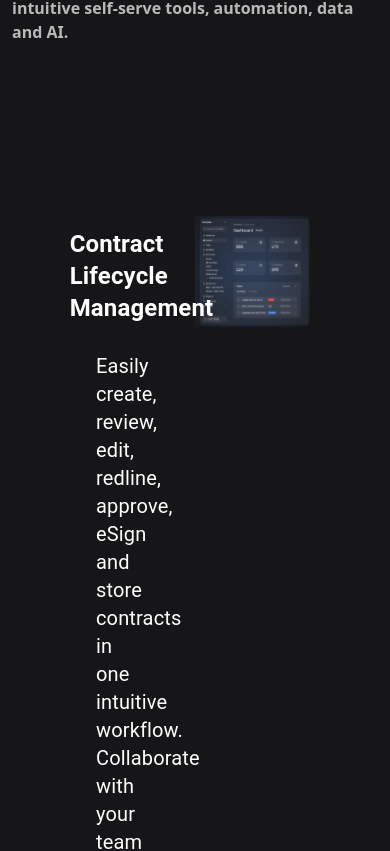
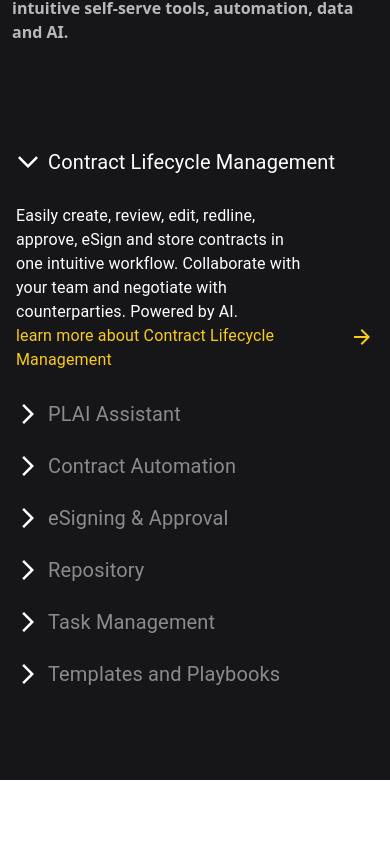
Before and after one commit to prajjwal2-3/pocket, a React (Vite) app: page / in a window 390 px wide. Shown: the part 1418-2269 px from the top of the page. After the commit the page ends 2198 px from the top, so only its background shows below. Built offline with nearby package versions, Linux system fonts and the light colour scheme.

Commit message:
accordian complete

```diff
--- a/src/App.tsx
+++ b/src/App.tsx
@@ -13,12 +13,10 @@
       <Infinitescrollbrand/>
       <Para/>
 <div className="w-full flex flex-row justify-around h-auto">
-<div className="sm:w-full w-full mt-40 mx-20">
+<div className="sm:w-full w-full sm:my-40 my-20 sm:mx-20">
 <CustomizedAccordions/>
 </div>
-{/* <div className="w-5/12  sm:block hidden ">
-<SvgComponent7 />
-</div> */}
+
 </div>
     </div>
   );
--- a/src/components/Accordian.tsx
+++ b/src/components/Accordian.tsx
@@ -1,42 +1,41 @@
-import * as React from 'react';
-import { styled } from '@mui/material/styles';
-import { SvgComponent } from './image';
-import { SvgComponent2 } from './image2';
-import { SvgComponent3 } from './image3';
-import MuiAccordion, { AccordionProps } from '@mui/material/Accordion';
+import * as React from "react";
+import ArrowForwardIcon from "@mui/icons-material/ArrowForward"
+import { styled } from "@mui/material/styles";
+import { SvgComponent } from "./image";
+import { SvgComponent2 } from "./image2";
+import { SvgComponent3 } from "./image3";
+import MuiAccordion, { AccordionProps } from "@mui/material/Accordion";
 import MuiAccordionSummary, {
   AccordionSummaryProps,
-} from '@mui/material/AccordionSummary';
-import MuiAccordionDetails from '@mui/material/AccordionDetails';
-import Typography from '@mui/material/Typography';
-import { SvgComponent4 } from './image4';
-import { SvgComponent5 } from './image5';
-import { SvgComponent6 } from './image6';
-import { SvgComponent7 } from './image7';
+} from "@mui/material/AccordionSummary";
+import ArrowForwardIosSharpIcon from '@mui/icons-material/ArrowForwardIosSharp';
+import MuiAccordionDetails from "@mui/material/AccordionDetails";
+import Typography from "@mui/material/Typography";
+import { SvgComponent4 } from "./image4";
+import { SvgComponent5 } from "./image5";
+import { SvgComponent6 } from "./image6";
+import { SvgComponent7 } from "./image7";
 
 const Accordion = styled((props: AccordionProps) => (
   <MuiAccordion disableGutters elevation={0} square {...props} />
 ))(({}) => ({
-
-  '&::before': {
-    display: 'none',
+  "&::before": {
+    display: "none",
   },
 }));
 
 const AccordionSummary = styled((props: AccordionSummaryProps) => (
   <MuiAccordionSummary
-    // expandIcon={<ArrowForwardIosSharpIcon sx={{ fontSize: '0.9rem' }} />}
+    expandIcon={<ArrowForwardIosSharpIcon sx={{ fontSize: '1.5rem', color: 'white' }} />}
     {...props}
   />
 ))(({ theme }) => ({
-  backgroundColor:
-  'rgb(22,22,24)'
-   ,
-  flexDirection: 'row-reverse',
-  '& .MuiAccordionSummary-expandIconWrapper.Mui-expanded': {
-    transform: 'rotate(90deg)',
+  backgroundColor: "rgb(22,22,24)",
+  flexDirection: "row-reverse",
+  "& .MuiAccordionSummary-expandIconWrapper.Mui-expanded": {
+    transform: "rotate(90deg)",
   },
-  '& .MuiAccordionSummary-content': {
+  "& .MuiAccordionSummary-content": {
     marginLeft: theme.spacing(1),
   },
 }));
@@ -47,7 +46,7 @@
 }));
 
 export default function CustomizedAccordions() {
-  const [expanded, setExpanded] = React.useState<string | false>('panel1');
+  const [expanded, setExpanded] = React.useState<string | false>("panel1");
 
   const handleChange =
     (panel: string) => (_event: React.SyntheticEvent, newExpanded: boolean) => {
@@ -56,143 +55,211 @@
 
   return (
     <div className="flex flex-row">
-      <div className='w-6/12' >
-      <Accordion expanded={expanded === 'panel1'} onChange={handleChange('panel1')}>
-        <AccordionSummary  aria-controls="panel1d-content" id="panel1d-header">
-          <Typography className=''>
-            <div className="font-bold text-2xl text-white">
+      <div className="sm:w-6/12 w-full">
+        <Accordion
+          expanded={expanded === "panel1"}
+          onChange={handleChange("panel1")}
+        >
+          <AccordionSummary aria-controls="panel1d-content" id="panel1d-header">
+            <Typography className="">
+              <div className={`sm:font-bold sm:text-2xl text-xl ${expanded==='panel1'?"text-white":"text-white/50"} `}>
                 Contract Lifecycle Management
               </div>
             </Typography>
           </AccordionSummary>
-        <AccordionDetails className='bg-[rgb(22,22,24)]'>
+          <AccordionDetails className="bg-[rgb(22,22,24)]">
             <Typography>
-            <div className="flex flex-row">
-              <div className="text-white w-6/12 text-xl">Easily create, review, edit, redline, approve, eSign and store contracts in one intuitive workflow. Collaborate with your team and negotiate with counterparties. Powered by AI.</div>
-              {/* <div className="w-6/12">
-                <SvgComponent/>
-              </div> */}
+              <div className="flex flex-col">
+                <div className="text-white w-10/12 sm:text-xl">
+                  Easily create, review, edit, redline, approve, eSign and store
+                  contracts in one intuitive workflow. Collaborate with your
+                  team and negotiate with counterparties. Powered by AI.
+                </div>
+             <div className="text-yellow-400 text-md flex">
+          learn more about  Contract Lifecycle Management
+          <div className="hover:pl-5 duration-200">
+          <ArrowForwardIcon/>
+          </div>
+             </div>
               </div>
             </Typography>
           </AccordionDetails>
         </Accordion>
-      <Accordion expanded={expanded === 'panel2'} onChange={handleChange('panel2')}>
+
+        <Accordion
+          expanded={expanded === "panel2"}
+          onChange={handleChange("panel2")}
+        >
           <AccordionSummary aria-controls="panel2d-content" id="panel2d-header">
-        <Typography className=''>
-            <div className="font-bold text-2xl text-white">
-            Contract Lifecycle Management
+            <Typography className="">
+              <div className={`sm:font-bold sm:text-2xl text-xl ${expanded==='panel2'?"text-white":"text-white/50"} `}>
+                PLAI Assistant
               </div>
             </Typography>
           </AccordionSummary>
-        <AccordionDetails className='bg-[rgb(22,22,24)]'>
+          <AccordionDetails className="bg-[rgb(22,22,24)]">
             <Typography>
-            <div className="flex flex-row">
-              <div className="text-white w-6/12 text-xl">Easily create, review, edit, redline, approve, eSign and store contracts in one intuitive workflow. Collaborate with your team and negotiate with counterparties. Powered by AI.</div>
-              {/* <div className="w-6/12">
-                <SvgComponent/>
-              </div> */}
+              <div className="flex flex-col">
+                <div className="text-white w-10/12 sm:text-xl">
+                  PLAI supports with everything from drafting, reviewing and
+                  understanding documents to creating summaries. Ask any
+                  questions and get instant answers. Powered by AI.
+                </div>
+                <div className="text-yellow-400 text-md">
+          learn more about PLAI Assistant
+          <ArrowForwardIcon/>
+             </div>
               </div>
             </Typography>
           </AccordionDetails>
         </Accordion>
-      <Accordion expanded={expanded === 'panel3'} onChange={handleChange('panel3')}>
+        <Accordion
+          expanded={expanded === "panel3"}
+          onChange={handleChange("panel3")}
+        >
           <AccordionSummary aria-controls="panel3d-content" id="panel3d-header">
-        <Typography className=''>
-            <div className="font-bold text-2xl text-white">
-            Contract Lifecycle Management
+            <Typography className="">
+              <div className={`sm:font-bold sm:text-2xl text-xl ${expanded==='panel3'?"text-white":"text-white/50"} `}>
+                Contract Automation
               </div>
             </Typography>
           </AccordionSummary>
-        <AccordionDetails className='bg-[rgb(22,22,24)]'>
+          <AccordionDetails className="bg-[rgb(22,22,24)]">
             <Typography>
-            <div className="flex flex-row">
-              <div className="text-white w-6/12 text-xl">Easily create, review, edit, redline, approve, eSign and store contracts in one intuitive workflow. Collaborate with your team and negotiate with counterparties. Powered by AI.</div>
-              {/* <div className="w-6/12">
-                <SvgComponent/>
-              </div> */}
+              <div className="flex flex-col">
+                <div className="text-white w-10/12 sm:text-xl">
+                  Streamline contract lifecycles by automating templates and
+                  empower your teams to generate contracts in minutes. Elevate
+                  efficiency, minimise human error.
+                </div>
+                <div className="text-yellow-400 text-md">
+          learn more about  Contract Automation
+          <ArrowForwardIcon/>
+             </div>
               </div>
             </Typography>
           </AccordionDetails>
         </Accordion>
-      <Accordion expanded={expanded === 'panel4'} onChange={handleChange('panel4')}>
+        <Accordion
+          expanded={expanded === "panel4"}
+          onChange={handleChange("panel4")}
+        >
           <AccordionSummary aria-controls="panel4d-content" id="panel4d-header">
-        <Typography className=''>
-            <div className="font-bold text-2xl text-white">
-            Contract Lifecycle Management
+            <Typography className="">
+              <div className={`sm:font-bold sm:text-2xl text-xl ${expanded==='panel4'?"text-white":"text-white/50"} `}>
+                eSigning & Approval
               </div>
             </Typography>
           </AccordionSummary>
-        <AccordionDetails className='bg-[rgb(22,22,24)]'>
+          <AccordionDetails className="bg-[rgb(22,22,24)]">
             <Typography>
-            <div className="flex flex-row">
-              <div className="text-white w-6/12 text-xl">Easily create, review, edit, redline, approve, eSign and store contracts in one intuitive workflow. Collaborate with your team and negotiate with counterparties. Powered by AI.</div>
-              {/* <div className="w-6/12">
-                <SvgComponent/>
-              </div> */}
+              <div className="flex flex-col">
+                <div className="text-white w-10/12 sm:text-xl">
+                  Get your contracts approved, signed and stored in one
+                  platform. Integrated with DocuSign.
+                </div>
+                <div className="text-yellow-400 text-md">
+          learn more about eSigning & Apporoval
+          <ArrowForwardIcon/>
+             </div>
               </div>
             </Typography>
           </AccordionDetails>
         </Accordion>
-      <Accordion expanded={expanded === 'panel5'} onChange={handleChange('panel5')}>
+        <Accordion
+          expanded={expanded === "panel5"}
+          onChange={handleChange("panel5")}
+        >
           <AccordionSummary aria-controls="panel5d-content" id="panel5d-header">
-        <Typography className=''>
-            <div className="font-bold text-2xl text-white">
-            Contract Lifecycle Management
-            </div>
+            <Typography className="">
+              <div className={`sm:font-bold sm:text-2xl text-xl ${expanded==='panel5'?"text-white":"text-white/50"} `}>Repository</div>
             </Typography>
           </AccordionSummary>
-        <AccordionDetails className='bg-[rgb(22,22,24)]'>
+          <AccordionDetails className="bg-[rgb(22,22,24)]">
             <Typography>
-            <div className="flex flex-row">
-              <div className="text-white w-6/12 text-xl">Easily create, review, edit, redline, approve, eSign and store contracts in one intuitive workflow. Collaborate with your team and negotiate with counterparties. Powered by AI.</div>
-              {/* <div className="w-6/12">
-                <SvgComponent/>
-              </div> */}
+              <div className="flex flex-col">
+                <div className="text-white w-10/12 sm:text-xl">
+                  Transform legal management. Get full visibility of your
+                  agreements with the Pocketlaw repository. Powered by AI.
+                </div>
+                <div className="text-yellow-400 text-md">
+          learn more about Repository
+          <ArrowForwardIcon/>
+             </div>
               </div>
             </Typography>
           </AccordionDetails>
         </Accordion>
-      <Accordion expanded={expanded === 'panel6'} onChange={handleChange('panel6')}>
+        <Accordion
+          expanded={expanded === "panel6"}
+          onChange={handleChange("panel6")}
+        >
           <AccordionSummary aria-controls="panel6d-content" id="panel6d-header">
-        <Typography className=''>
-            <div className="font-bold text-2xl text-white">
-            Contract Lifecycle Management
+            <Typography className="">
+              <div className={`sm:font-bold sm:text-2xl text-xl ${expanded==='panel6'?"text-white":"text-white/50"} `}>
+                Task Management
               </div>
             </Typography>
           </AccordionSummary>
-        <AccordionDetails className='bg-[rgb(22,22,24)]'>
+          <AccordionDetails className="bg-[rgb(22,22,24)]">
             <Typography>
-            <div className="flex flex-row">
-              <div className="text-white w-6/12 text-xl">Easily create, review, edit, redline, approve, eSign and store contracts in one intuitive workflow. Collaborate with your team and negotiate with counterparties. Powered by AI.</div>
-              {/* <div className="w-6/12">
-                <SvgComponent/>
-              </div> */}
+              <div className="flex flex-col">
+                <div className="text-white w-10/12 sm:text-xl">
+                  Maintain speed and control at scale with your task management
+                  tool. Integrated with Slack.
+                </div>
+                <div className="text-yellow-400 text-md">
+          learn more about Task Management
+          <ArrowForwardIcon/>
+             </div>
               </div>
             </Typography>
           </AccordionDetails>
         </Accordion>
-      <Accordion expanded={expanded === 'panel7'} onChange={handleChange('panel7')}>
+        <Accordion
+          expanded={expanded === "panel7"}
+          onChange={handleChange("panel7")}
+        >
           <AccordionSummary aria-controls="panel7d-content" id="panel7d-header">
-        <Typography className=''>
-            <div className="font-bold text-2xl text-white">
-            Contract Lifecycle Management
+            <Typography className="">
+              <div className={`sm:font-bold sm:text-2xl text-xl ${expanded==='panel7'?"text-white":"text-white/50"} `}>
+                Templates and Playbooks
               </div>
             </Typography>
           </AccordionSummary>
-        <AccordionDetails className='bg-[rgb(22,22,24)]'>
+          <AccordionDetails className="bg-[rgb(22,22,24)]">
             <Typography>
-            <div className="flex flex-row">
-              <div className="text-white w-6/12 text-xl">Easily create, review, edit, redline, approve, eSign and store contracts in one intuitive workflow. Collaborate with your team and negotiate with counterparties. Powered by AI.</div>
-              {/* <div className="w-6/12">
-                <SvgComponent/>
-              </div> */}
+              <div className="flex flex-col">
+                <div className="text-white w-10/12 sm:text-xl">
+                  One place to easily access all your company's templates and
+                  playbooks. In addition to your own, access our library of +400
+                  templates for different jurisdictions.
+                </div>
+                <div className="text-yellow-400 text-md">
+          learn more about Templates and Playbooks
+          <ArrowForwardIcon/>
+             </div>
               </div>
             </Typography>
           </AccordionDetails>
         </Accordion>
       </div>
-    <div className="w-6/12 ">
-{expanded==='panel1'?<SvgComponent/>:expanded==='panel2'?<SvgComponent2/>:expanded==='panel3'?<SvgComponent3/>:expanded==='panel4'?<SvgComponent4/>:expanded==='panel5'?<SvgComponent5/>:expanded==='panel6'?<SvgComponent6/>:<SvgComponent7/>}
+      <div className="w-6/12 sm:block hidden ">
+        {expanded === "panel1" ? (
+          <SvgComponent />
+        ) : expanded === "panel2" ? (
+          <SvgComponent2 />
+        ) : expanded === "panel3" ? (
+          <SvgComponent3 />
+        ) : expanded === "panel4" ? (
+          <SvgComponent4 />
+        ) : expanded === "panel5" ? (
+          <SvgComponent5 />
+        ) : expanded === "panel6" ? (
+          <SvgComponent6 />
+        ) : expanded === "panel7" ? (
+          <SvgComponent7 />
+        ):<SvgComponent/>}
       </div>
     </div>
   );
```
Lines whose indentation alone changed are shown as unchanged.
